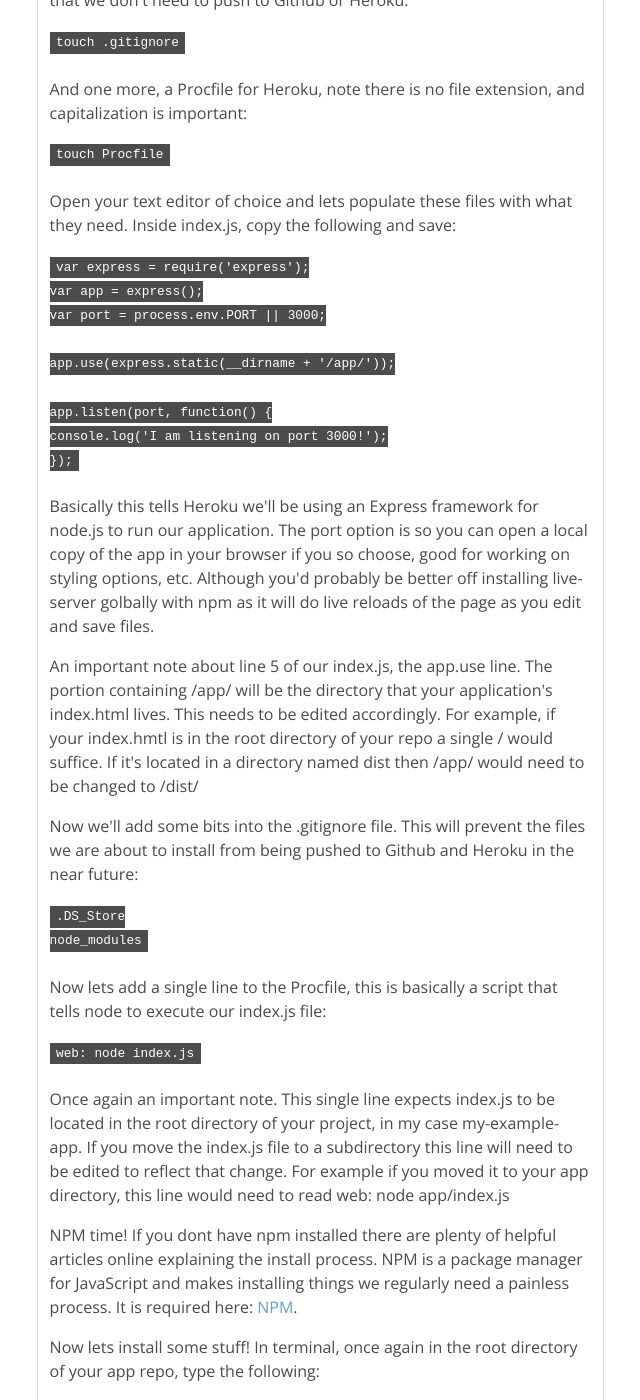
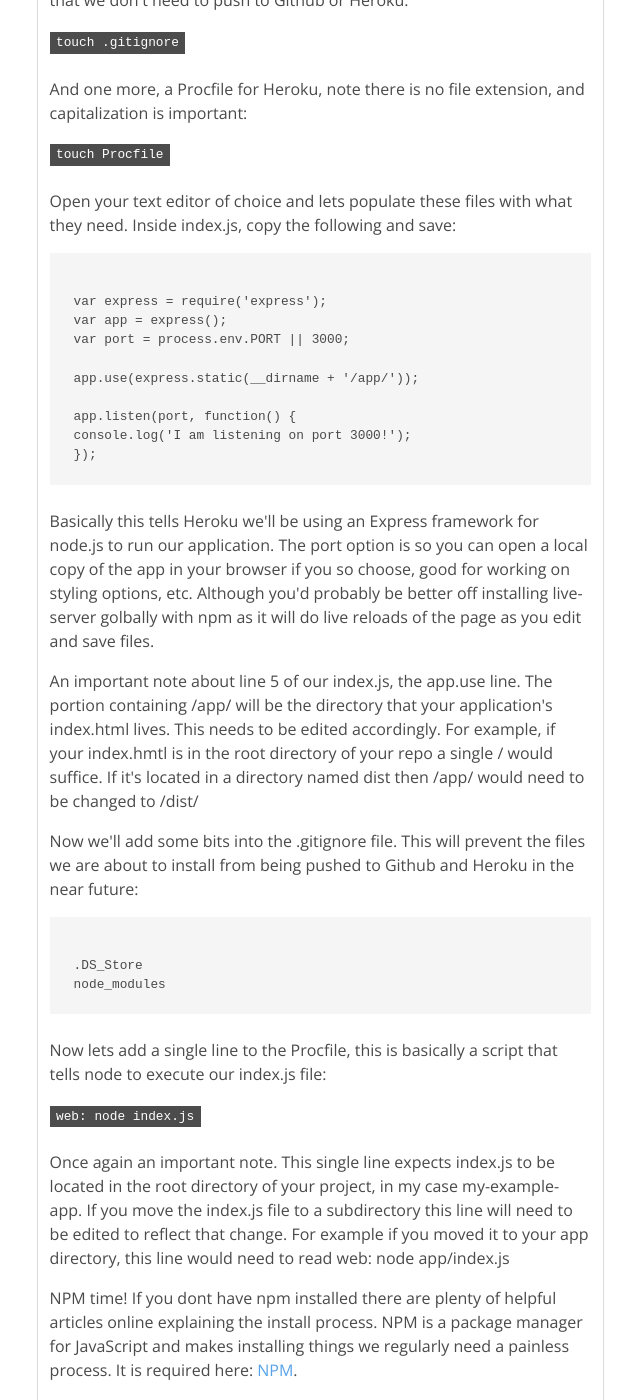
Before and after one commit to joncgrubb/joncgrubb.github.io, a Jekyll site: the page built from _posts/2017-09-27-Using-Heroku-to-Host-Your-Apps.html, in a window 1280 px wide and 1400 px high, scrolled down 1135 px. Shown: the whole window, without its empty margins (178-818 px from the left). Built offline with Jekyll 4.4.1, drawn with Linux system fonts in a browser that asks for light colours; comment, search, counter and statistics services are not loaded.

Commit message:
trying out pre code blocks

```diff
--- a/_posts/2017-09-27-Using-Heroku-to-Host-Your-Apps.html
+++ b/_posts/2017-09-27-Using-Heroku-to-Host-Your-Apps.html
@@ -66,17 +66,17 @@ And one more, a Procfile for Heroku, note there is no file extension, and capita
 Open your text editor of choice and lets populate these files with what they need.
 Inside index.js, copy the following and save:
 </p>
-<code>
-var express = require('express');<br>
-var app = express();<br>
-var port = process.env.PORT || 3000;<br>
-<br>
-app.use(express.static(__dirname + '/app/'));<br>
-<br>
-app.listen(port, function() {<br>
-console.log('I am listening on port 3000!');<br>
+<pre><code>
+var express = require('express');
+var app = express();
+var port = process.env.PORT || 3000;
+
+app.use(express.static(__dirname + '/app/'));
+
+app.listen(port, function() {
+console.log('I am listening on port 3000!');
 });
-</code>
+</code></pre>
 <p>
 
 <br>
@@ -92,10 +92,10 @@ An important note about line 5 of our index.js, the app.use line. The portion co
 
 Now we'll add some bits into the .gitignore file. This will prevent the files we are about to install from being pushed to Github and Heroku in the near future:
 </p>
-<code>
-.DS_Store<br>
+<pre><code>
+.DS_Store
 node_modules
-</code>
+</code></pre>
 <p>
 
 <br>
```
